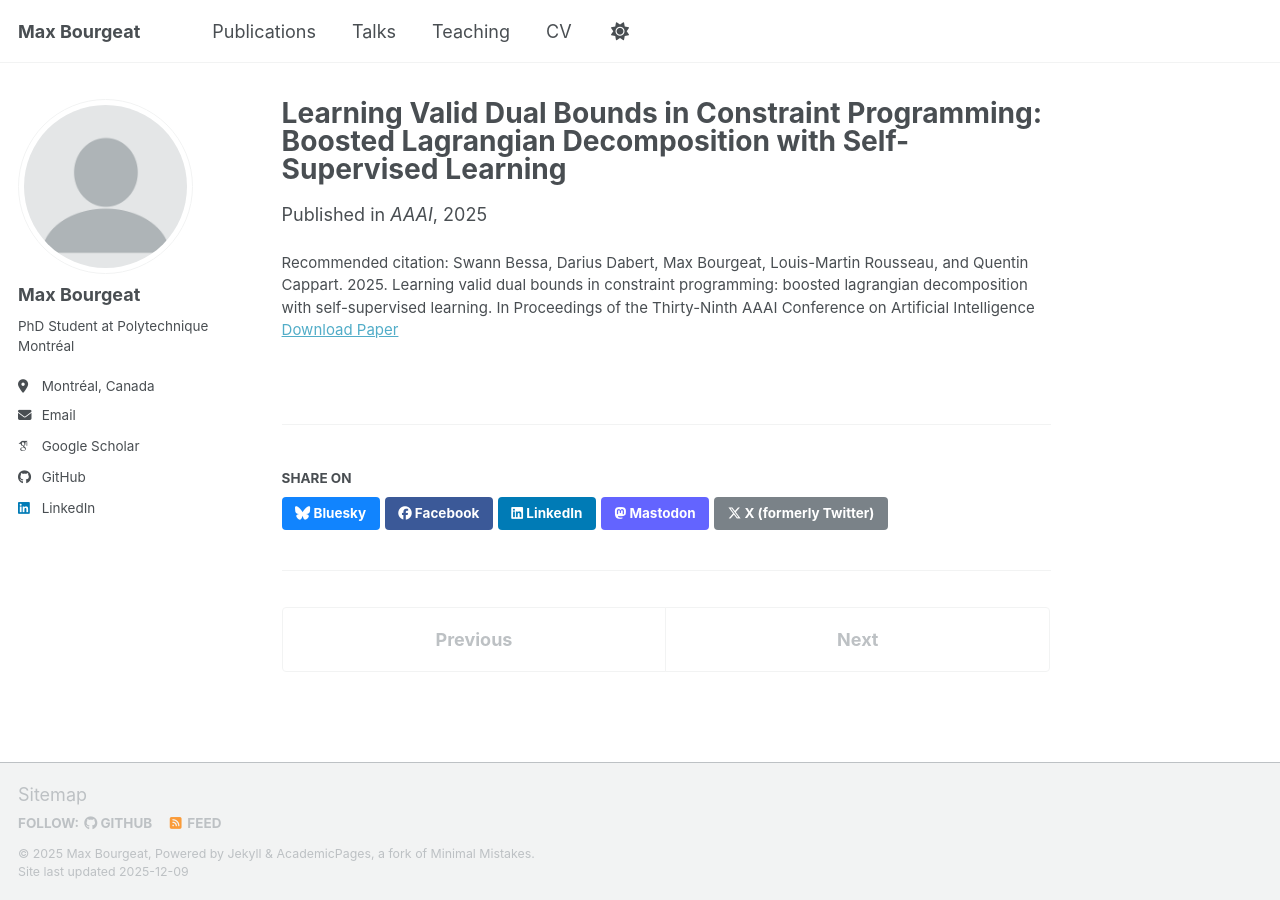
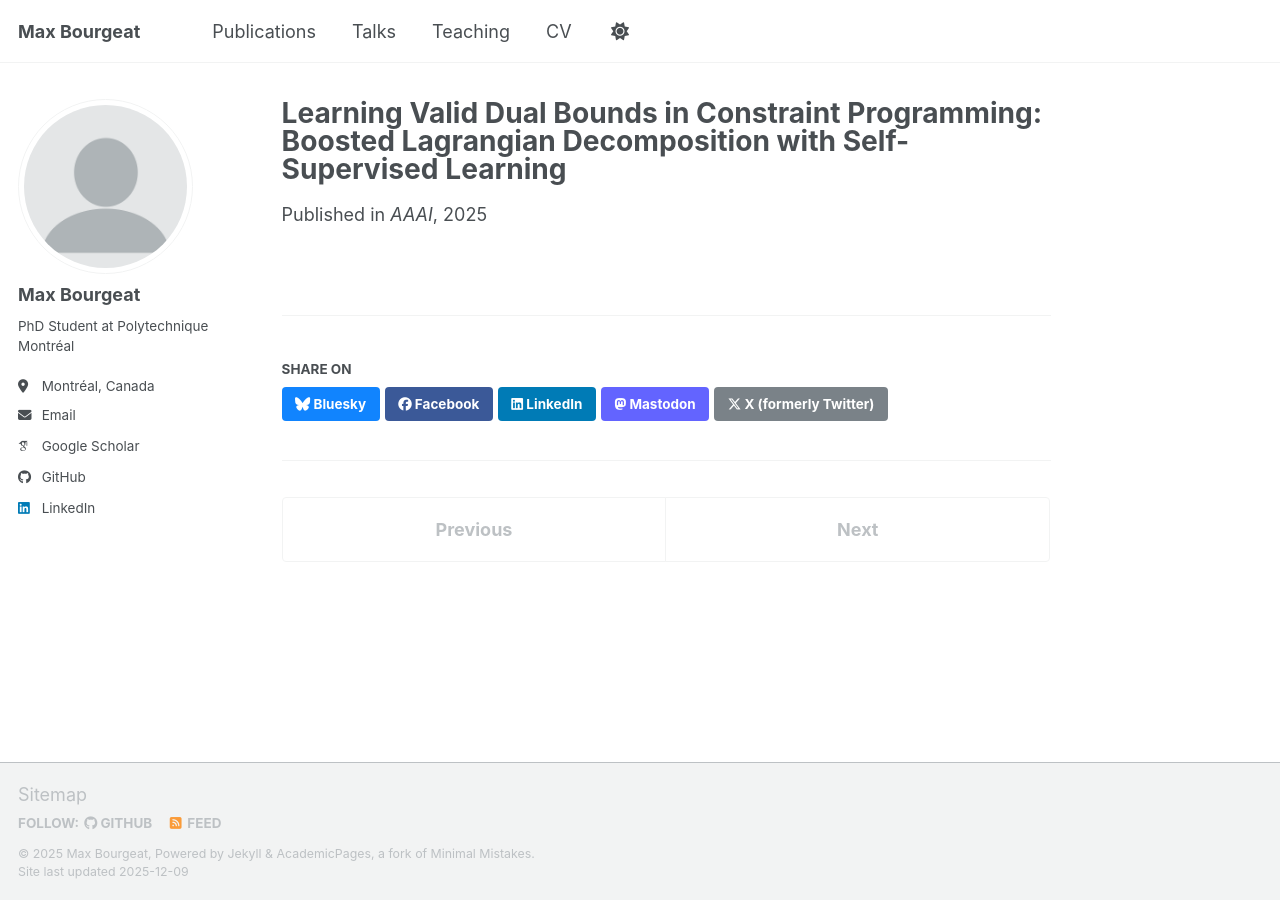
Before and after one commit to Max9294D/Max9294D.github.io, a Jekyll site: the page built from _publications/2025-AAAI.md, in a window 1280 px wide. Built offline with Jekyll 4.4.1, drawn with Linux system fonts in a browser that asks for light colours; some web fonts are replaced; a script bundle is joined from its source files by our own code; library files that are not in the unit come from our copies.

Commit message:
Update 2025-AAAI.md

```diff
--- a/_publications/2025-AAAI.md
+++ b/_publications/2025-AAAI.md
@@ -6,5 +6,4 @@
 date: 2025-02-25
 venue: 'AAAI'
 paperurl: 'https://academicpages.github.io/files/AAAI2025_article.pdf'
-citation: 'Swann Bessa, Darius Dabert, Max Bourgeat, Louis-Martin Rousseau, and Quentin Cappart. 2025. Learning valid dual bounds in constraint programming: boosted lagrangian decomposition with self-supervised learning. In Proceedings of the Thirty-Ninth AAAI Conference on Artificial Intelligence'
 ---
```
